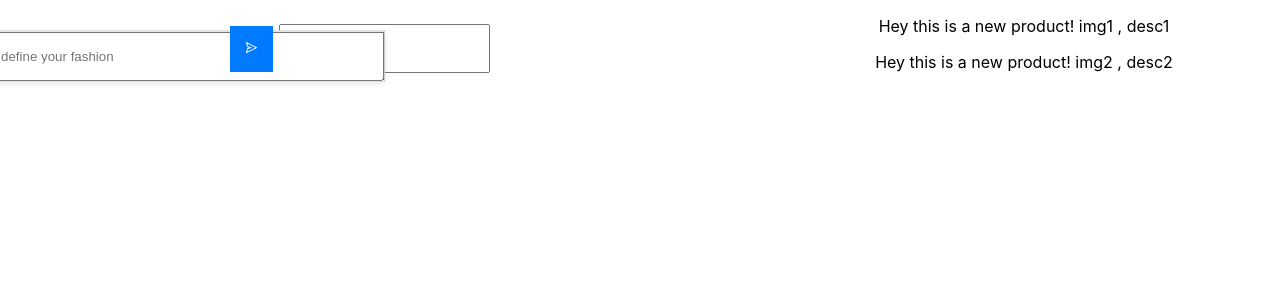
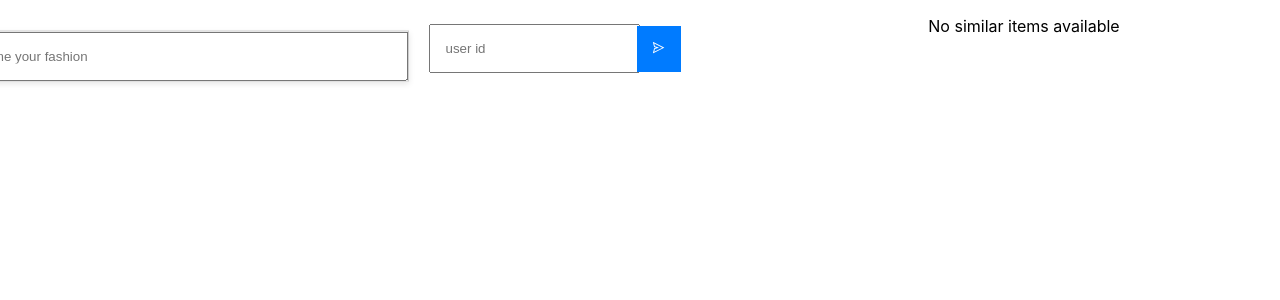
Before and after one commit to 13Mudit/fashion_generator, a React (Create React App) app in the folder flipkart_grid_react_app/: page / in a window 1280 px wide. Shown: the top 300 px of the page. Built offline with nearby package versions, Linux system fonts and the light colour scheme.

Commit message:
render inventory products

```diff
--- a/flipkart_grid_react_app/src/components/frontPage/Product.js
+++ /dev/null
@@ -1,11 +0,0 @@
-import { useState } from "react";
-
-function Product(props){
-    return (
-        <div>
-            <p>Hey this is a new product! {props.image} , {props.description} </p>
-        </div>
-    );
-}
-
-export default Product;
--- a/flipkart_grid_react_app/src/components/frontPage/Products.js
+++ b/flipkart_grid_react_app/src/components/frontPage/Products.js
@@ -1,12 +1,32 @@
+// import {ProductsList} from './SearchBar/SearchBar.js';
 import {useState} from 'react';
-import Product from './Product';
-function Products(){
+import { ProductsList } from './SearchBar/SearchBar';
+
+import React from 'react';
+
+const ProductComponent = ({ id, name }) => {
+  return (
+    <div>
+      <h3>Product ID: {id}</h3>
+      <p>Product Name: {name}</p>
+    </div>
+  );
+};
+
+const Products = ({ ProductsList }) => {
+  const [msg, setMsg] = useState('No similar items available');
+  try{
     return (
         <div>
-            <Product image = 'img1' description = 'desc1' />
-            <Product image = 'img2' description = 'desc2' />
+        <h2>Products List</h2>
+        {ProductsList.map(product => (
+            <ProductComponent key={product.id} id={product.id} name={product.name} />
+        ))}
+        </div>
+    );
+  } catch {
+    return <p> {msg} </p>
+  }
+};
 
-        </div>
-    )
-}
 export default Products;
--- a/flipkart_grid_react_app/src/components/frontPage/SearchBar/SearchBar.css
+++ b/flipkart_grid_react_app/src/components/frontPage/SearchBar/SearchBar.css
@@ -7,13 +7,12 @@ align-items: center;
     .prompt-box {
     background-color: #fff;
     border: 1px solid #ccc;
-width: 400px;
+    width: 450px;
     /* height: 50px; */
     box-shadow: 0 2px 6px rgba(0, 0, 0, 0.1);
     position: absolute;
     top: 7%;
-/* left: 15%; */
-margin-left: 2px;
+    margin-left: 50px;
     transform: translate(-50%, -50%);
     }
 
@@ -32,7 +31,7 @@ background-color: #007bff;
     color: #fff;
     border: none;
     padding: 15px 15px;
-margin-left: -265px;
+    margin-left: 550px;
     margin-top: 25.5px;
     cursor: pointer;
     z-index: 100;
@@ -43,6 +42,7 @@ background-color: #0056b3;
     }
     .user-input{
         margin-top: -48px;
+        margin-left: 300px;
     }
 
     .user-input input{
@@ -51,3 +51,10 @@ background-color: #0056b3;
 
         /* margin-left: 100px;  */
     }
+
+    .geni-image{
+        margin-top: 50px;
+        margin-left: -150px;
+        height: 512px;
+        width: 512px;
+    }
--- a/flipkart_grid_react_app/src/components/frontPage/SearchBar/SearchBar.js
+++ b/flipkart_grid_react_app/src/components/frontPage/SearchBar/SearchBar.js
@@ -2,14 +2,18 @@ import React, { useEffect, useState } from 'react';
 import './SearchBar.css'; // Import your CSS file for styling
 import { AiOutlineSend } from 'react-icons/ai';
 
-// const Products;
+const productsArray = [];
 function SearchBar() {
   const [imageData, setImageData] = useState(null);
   const [postData, setPostData] = useState({ user: '', query: '' });
+  const [isLoading, setIsLoading] = useState(false);
+  const [products, setProducts] = useState([]);
+
 
   // Function to handle the POST request
   const handlePost = async () => {
     try {
+      setIsLoading(true);
       const response = await fetch('http://localhost:8000/query/', {
         method: 'POST',
         headers: {
@@ -39,8 +43,9 @@ function SearchBar() {
           'Content-Type': 'image/png', // Set the content type
         },
       });
-
+      setIsLoading(false);
       if (response.ok) {
+        console.log("Image retrived");
         const blob = await response.blob();
         const url = URL.createObjectURL(blob);
         setImageData(url);
@@ -53,9 +58,9 @@ function SearchBar() {
   };
 
   // Function to handle the items returned from the inventory
-  const getProductsToRender = async () => {
+  const getProductsToRender = () => {
     try {
-      const response = await fetch('http://localhost:8000/on_sale/', {
+      const response = fetch('http://localhost:8000/on_sale/', {
         method: 'GET',
         headers: {
           'Content-Type': 'application/json', // Set the content type
@@ -65,6 +70,8 @@ function SearchBar() {
       .then(data => {
         // Handle the retrieved JSON data here
         console.log("data is ",  data);
+        setProducts(data);
+        productsArray = products;
       })
       .catch(error => {
         // Handle errors here
@@ -110,10 +117,14 @@ function SearchBar() {
           />
         </div>
       </div>
-      {imageData && <img src={imageData} alt="Fetched Image" />}
+      {isLoading ? (
+        <div><img  className='geni-image' src = "https://i.gifer.com/JVX7.gif" alt = "loading"></img></div>
+      ) : (
+        imageData && <img  className='geni-image' src={imageData} alt="Fetched Image" />
+      )}
     </div>
   );
 }
 
 export default SearchBar;
-// export let Products = Products;
+export let ProductsList = productsArray;
```
Lines whose indentation alone changed are shown as unchanged.
